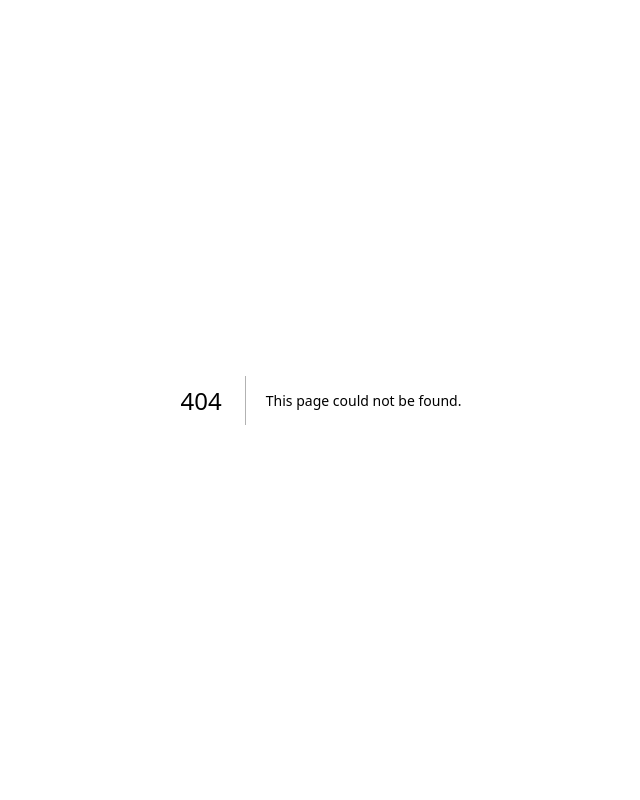
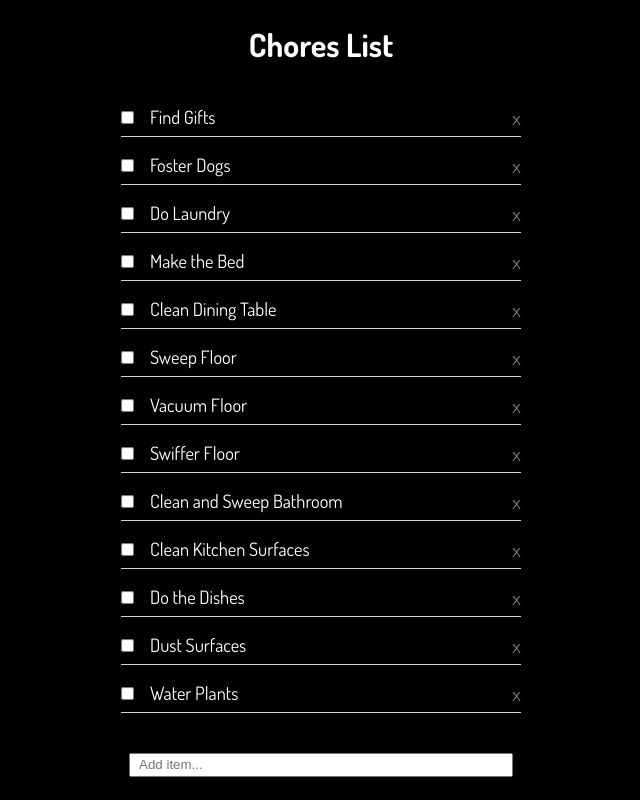
Before and after one commit to crencricca/portfolio, a Next.js app: page /chores in a window 1280 px wide. Before the commit this address had no page. Shown: the whole page, without its empty margins (319-959 px from the left). Built offline with nearby package versions, Linux system fonts and the light colour scheme.

Commit message:
Add new page

```diff
--- /dev/null
+++ b/src/app/chores/page.tsx
@@ -0,0 +1,82 @@
+'use client'
+
+import React from "react";
+import todoStyles from "./todo.module.css";
+import styles from '../page.module.css';
+import { Dosis } from "next/font/google";
+import { chores, Item } from "../constants";
+
+const bodyFont = Dosis({
+    subsets: ['latin'],
+    variable: '--font-body',
+    display: 'swap',
+});
+
+export default function Chores() {
+    const [newItem, setNewItem] = React.useState('');
+    const [todoList, setTodoList] = React.useState(chores);
+
+    const handleAddItem = (e) => {
+        if (e.key === 'Enter') {
+            const copy = [...todoList];
+            copy.push({
+                checked: false,
+                text: newItem,
+                last_completed: undefined
+            });
+            setTodoList(copy);
+            setNewItem('');
+        }
+    }
+
+    const handleChecked = (item: Item) => {
+        const copy = [...todoList];
+        const checkedItem = copy.find(todo => todo.text === item.text);
+        if (checkedItem) {
+            if (!checkedItem.checked) {
+                checkedItem.last_completed = new Date().toDateString();
+            } else {
+                checkedItem.last_completed = undefined;
+            }
+            checkedItem.checked = !checkedItem?.checked;
+        }
+        copy.sort(a => a.checked ? 1 : -1);
+        setTodoList(copy);
+    }
+
+    const handleRemoved = (item: Item) => {
+        const copy = [...todoList];
+        const checkedItem = copy.findIndex(todo => todo.text === item.text);
+        if (checkedItem) {
+            copy.splice(checkedItem, 1);
+        }
+        setTodoList(copy);
+    }
+
+    const renderListItem = (item: Item) => (
+        <li key={item.text} className={todoStyles.listItem}>
+            <div>
+                <input className={todoStyles.checkbox} type="checkbox" checked={item.checked} onChange={() => handleChecked(item)} />
+                {item.text}
+                {item.last_completed
+                    ? <span className={todoStyles.date}>
+                        <b>Last completed:</b>
+                        {new Date().toDateString()}
+                        </span>
+                    : null
+                }
+            </div>
+            <button className={todoStyles.remove} onClick={() => handleRemoved(item)}>X</button>
+        </li>
+    );
+
+    return (
+        <main className={todoStyles.main}>
+            <h1 className={bodyFont.className}>Chores List</h1>
+            <ul className={`${todoStyles.list} ${bodyFont.className}`}>
+                {todoList.map(item => renderListItem(item))}
+            </ul>
+            <input className={todoStyles.addItem} placeholder="Add item..." onChange={e => setNewItem(e.target.value)} onKeyDown={handleAddItem} />
+        </main>
+    )
+}
--- /dev/null
+++ b/src/app/chores/todo.module.css
@@ -0,0 +1,52 @@
+.main {
+	min-height: 100vh;
+	display: flex;
+    flex-direction: column;
+	align-items: center;
+    justify-content: center;
+    gap: 8px;
+}
+
+.list {
+    display: flex;
+    flex-direction: column;
+    gap: 1rem;
+    margin-top: 2rem;
+}
+
+.listItem {
+    list-style: none;
+    display: flex;
+    gap: 8px;
+    font-size: 1.15rem;
+    justify-content: space-between;
+    min-width: 25rem;
+    padding-bottom: 0.5rem;
+    border-bottom: 1px solid lightgray;
+}
+
+.checkbox {
+    margin-right: 1rem;
+}
+
+.date {
+    display: inline-flex;
+    font-size: 0.75rem;
+    color: gray;
+    margin-left: 0.5rem;
+    gap: 0.25rem;
+}
+
+.remove {
+    align-self: flex-end;
+    border: none;
+    color: gray;
+    background-color: transparent;
+}
+
+.addItem {
+    min-width: 24rem;
+    margin-top: 2rem;
+    height: 24px;
+    padding: 0.5rem;
+}
--- a/src/app/constants.ts
+++ b/src/app/constants.ts
@@ -1,2 +1,76 @@
 export const tagline = "Software engineer with a UX obsession.";
 export const bio = "Currently based in NYC as a UI platform engineer at Ridgeline since August 2022. Passionate about crafting intuitive, innovative web solutions for real-world problems.";
+
+export type Item = {
+    checked: boolean,
+    text: string,
+    last_completed?: string,
+}
+
+export const chores: Item[] = [
+    {
+        checked: false,
+        text: 'Find Gifts',
+        last_completed: undefined
+    },
+    {
+        checked: false,
+        text: 'Foster Dogs',
+        last_completed: undefined
+    },
+    {
+        checked: false,
+        text: 'Do Laundry',
+        last_completed: undefined,
+    },
+    {
+        checked: false,
+        text: 'Make the Bed',
+        last_completed: undefined,
+    },
+    {
+        checked: false,
+        text: 'Clean Dining Table',
+        last_completed: undefined,
+    },
+    {
+        checked: false,
+        text: 'Sweep Floor',
+        last_completed: undefined,
+    },
+    {
+        checked: false,
+        text: 'Vacuum Floor',
+        last_completed: undefined,
+    },
+    {
+        checked: false,
+        text: 'Swiffer Floor',
+        last_completed: undefined,
+    },
+    {
+        checked: false,
+        text: 'Clean and Sweep Bathroom',
+        last_completed: undefined,
+    },
+    {
+        checked: false,
+        text: 'Clean Kitchen Surfaces',
+        last_completed: undefined
+    },
+    {
+        checked: false,
+        text: 'Do the Dishes',
+        last_completed: undefined,
+    },
+    {
+        checked: false,
+        text: 'Dust Surfaces',
+        last_completed: undefined,
+    },
+    {
+        checked: false,
+        text: 'Water Plants',
+        last_completed: undefined,
+    }
+]
--- a/src/app/page.tsx
+++ b/src/app/page.tsx
@@ -6,14 +6,14 @@ import { Concert_One, Dosis } from "next/font/google";
 import React from "react";
 import * as constants from './constants';
 
-const titleFont = Concert_One({
+export const titleFont = Concert_One({
     subsets: ['latin'],
     variable: '--font-title',
     display: 'swap',
     weight: '400',
 });
 
-const bodyFont = Dosis({
+export const bodyFont = Dosis({
     subsets: ['latin'],
     variable: '--font-body',
     display: 'swap',
```
